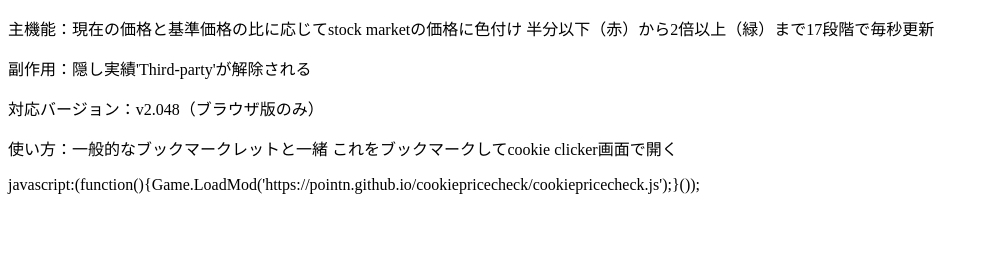
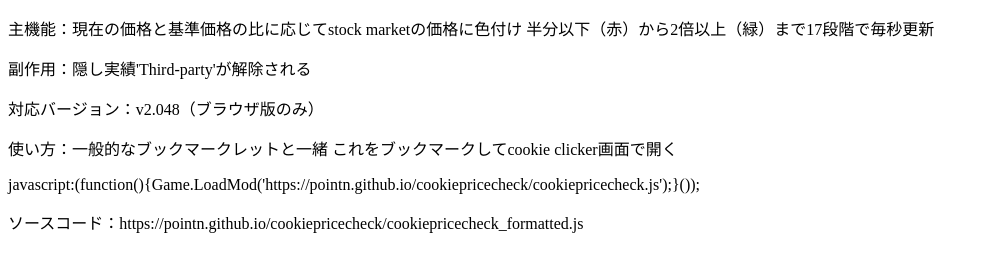
Before and after one commit to pointN/cookiepricecheck, a plain HTML site: page index.html in a window 1280 px wide. Shown: the whole page, without its empty margins (0-990 px from the left). Drawn offline with Linux system fonts and the light colour scheme; a script that the page names is missing.

Commit message:
Update index.html

```diff
--- a/index.html
+++ b/index.html
@@ -13,5 +13,6 @@
   <p>対応バージョン：v2.048（ブラウザ版のみ）</p>
   <p>使い方：一般的なブックマークレットと一緒 これをブックマークしてcookie clicker画面で開く</p>
   <p>javascript:(function(){Game.LoadMod('https://pointn.github.io/cookiepricecheck/cookiepricecheck.js');}());</p>
+  <p>ソースコード：https://pointn.github.io/cookiepricecheck/cookiepricecheck_formatted.js</p>
 </body>
 </html>
```
